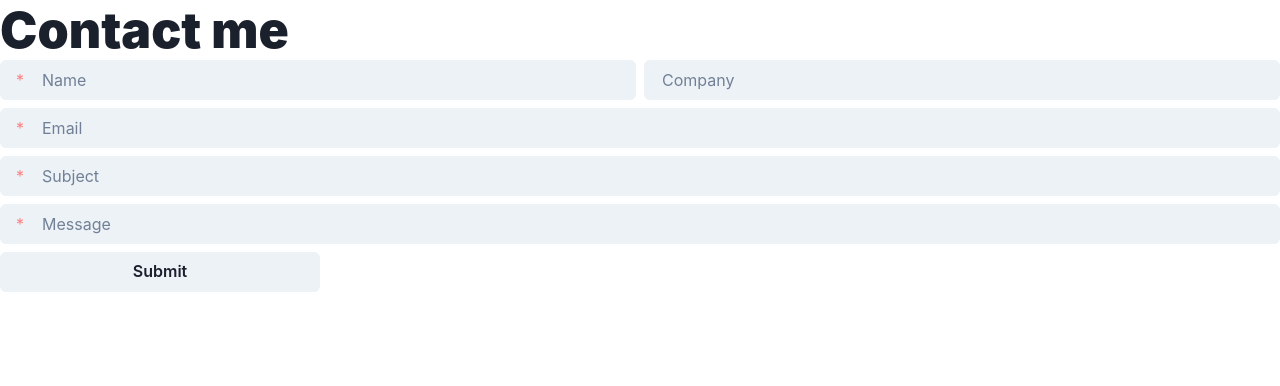
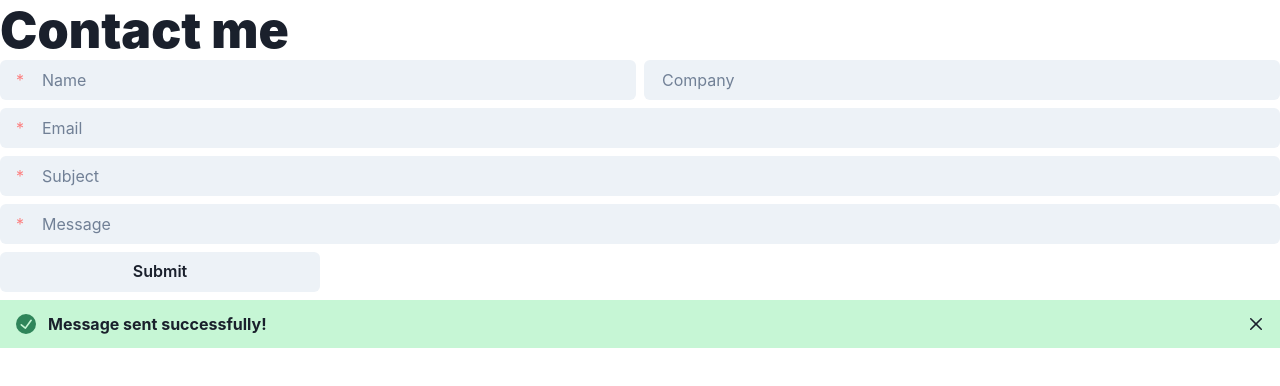
Before and after one commit to shawnsudev/ShawnSu-Portfolio, a Next.js app: page /contact in a window 1280 px wide. Shown: the top 386 px of the page. Built offline with nearby package versions, Linux system fonts and the light colour scheme.

Commit message:
chore: improve alert message for <Contact />

```diff
--- a/pages/contact.tsx
+++ b/pages/contact.tsx
@@ -1,6 +1,10 @@
 import {
   Alert,
+  AlertDescription,
+  AlertIcon,
+  AlertTitle,
   Button,
+  CloseButton,
   Flex,
   FormControl,
   FormErrorMessage,
@@ -33,7 +37,7 @@ const Contact: NextPage = () => {
     if (isError) console.log("something is wrong!");
     else console.log("everything is in order");
 
-    console.log(message)
+    console.log(message);
   });
 
   return (
@@ -121,13 +125,25 @@ const Contact: NextPage = () => {
           >
             Submit
           </Button>
+
+          {isError ? (
+            <Alert status="error">
+              <AlertIcon />
+              <AlertTitle mr={2}>Missing fields!</AlertTitle>
+              <AlertDescription>
+                Please fill in all required fields marked with '*'
+              </AlertDescription>
+              <CloseButton position="absolute" right="8px" top="8px" />
+            </Alert>
+          ) : (
+            <Alert status="success">
+              <AlertIcon />
+              <AlertTitle mr={2}>Message sent successfully!</AlertTitle>
+              <AlertDescription></AlertDescription>
+              <CloseButton position="absolute" right="8px" top="8px" />
+            </Alert>
+          )}
         </Stack>
-
-        {isError ? (
-          <Alert status="error">Please fill in all the fields with '*'</Alert>
-        ) : (
-          <></>
-        )}
       </FormControl>
     </div>
   );
```
